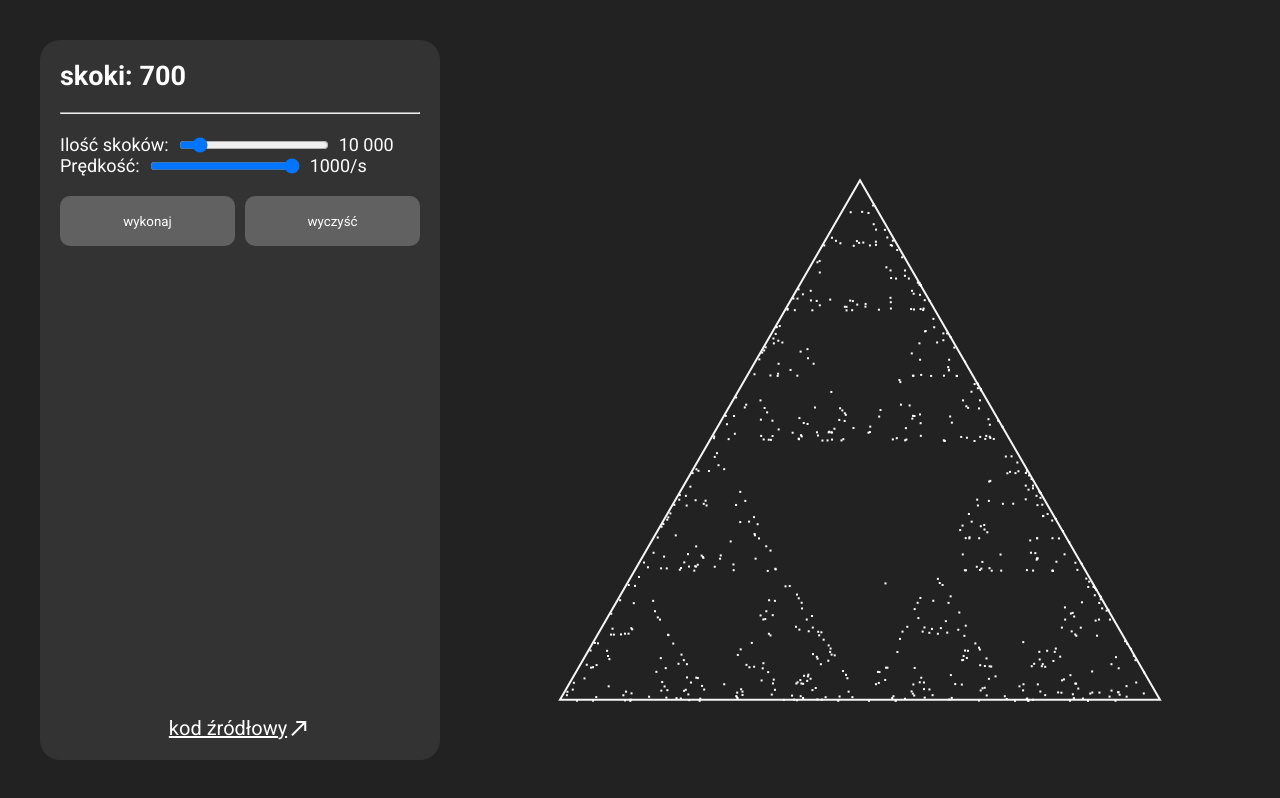
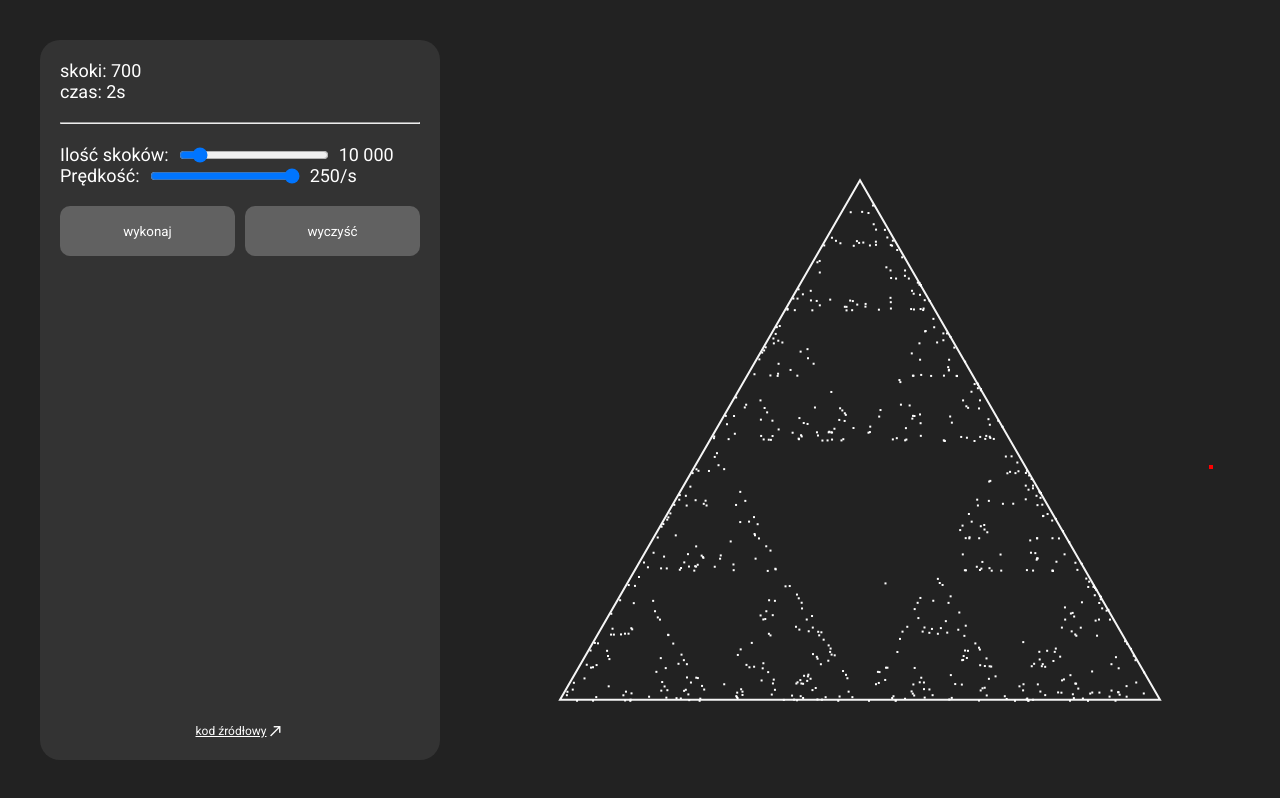
Before and after one commit to Liioan/triangle, a plain HTML site: page index.html in a window 1280 px wide. Both pictures are taken after a click on the button "wykonaj". Drawn offline with nearby package versions, Linux system fonts and the light colour scheme.

Commit message:
add timer

```diff
--- a/app.js
+++ b/app.js
@@ -7,6 +7,7 @@ const jumpAmountSpan = document.querySelector('#jump-amount');
 const currSpeedSpan = document.querySelector('#curr-speed');
 
 const jumpsMadeSpan = document.querySelector('#jumps-made');
+const timeSpentSpan = document.querySelector('#time-spent');
 
 /**
  * @type {HTMLCanvasElement}
@@ -46,23 +47,19 @@ const drawTriangle = () => {
     return corners;
 };
 
-let jumps = 10_000;
-let speed = 1000;
+let jumps = jumpInput.value;
+let speed = speedInput.value;
 
-let currentPosition = {
-    x: Math.floor(Math.random() * 800),
-    y: Math.floor(Math.random() * 800),
-};
-
-ctx.fillStyle = '#f00';
-ctx.fillRect(currentPosition.x, currentPosition.y, 4, 4);
+let currentPosition;
 
 const corners = drawTriangle();
 
 let interval;
+let timer;
 
 const drawJumps = () => {
     let i = 0;
+    let seconds = 0;
     interval = setInterval(() => {
         i++;
         if (i == jumps) {
@@ -76,13 +73,24 @@ const drawJumps = () => {
 
         jumpsMadeSpan.textContent = `skoki: ${i}`;
     }, 1000 / speed);
+
+    timer = setInterval(() => {
+        seconds++;
+        if (i == jumps) {
+            clearInterval(timer);
+        }
+        console.log(seconds, i);
+        timeSpentSpan.textContent = `czas: ${seconds}s`;
+    }, [1000]);
 };
 
 const clearCanvas = () => {
     jumpsMadeSpan.textContent = 'skoki: 0';
+    timeSpentSpan.textContent = 'czas: 0s';
 
     ctx.clearRect(0, 0, canvas.width, canvas.height);
     clearInterval(interval);
+    clearInterval(timer);
     drawTriangle();
 };
 
@@ -102,5 +110,14 @@ clearBtn.addEventListener('click', () => {
 
 commitBtn.addEventListener('click', () => {
     clearCanvas();
+
+    currentPosition = {
+        x: Math.floor(Math.random() * 800),
+        y: Math.floor(Math.random() * 800),
+    };
+
+    ctx.fillStyle = '#f00';
+    ctx.fillRect(currentPosition.x, currentPosition.y, 4, 4);
+
     drawJumps();
 });
--- a/index.html
+++ b/index.html
@@ -14,7 +14,8 @@
         <main>
             <div class="controls">
                 <div class="stats">
-                    <h2 id="jumps-made">skoki: 0</h2>
+                    <span id="jumps-made">skoki: 0</span>
+                    <span id="time-spent">czas: 0s</span>
                 </div>
                 <hr />
                 <form>
@@ -33,12 +34,12 @@
                         <span>Prędkość: </span>
                         <input
                             type="range"
-                            value="1000"
-                            max="1000"
+                            value="250"
+                            max="250"
                             min="1"
                             id="speed"
                         />
-                        <span id="curr-speed"> 1000/s </span>
+                        <span id="curr-speed"> 250/s </span>
                     </label>
                 </form>
                 <div class="buttons">
--- a/style.css
+++ b/style.css
@@ -104,7 +104,11 @@ a p {
 .attribution {
     position: absolute;
     bottom: 2rem;
-    font-size: 2rem;
+    font-size: 1.2rem;
+}
+
+.attribution span {
+    font-size: 1.8rem;
 }
 
 hr {
```
